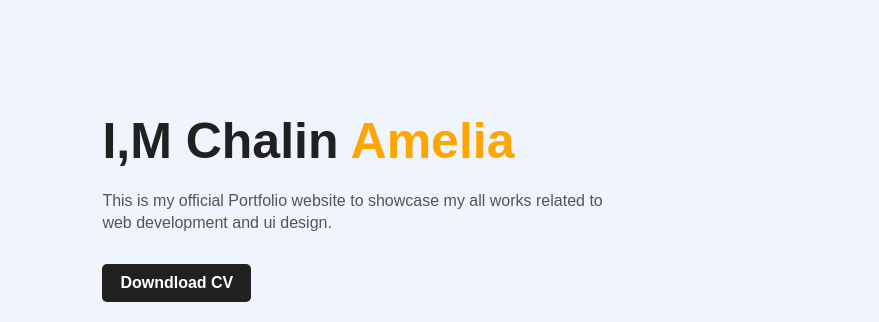
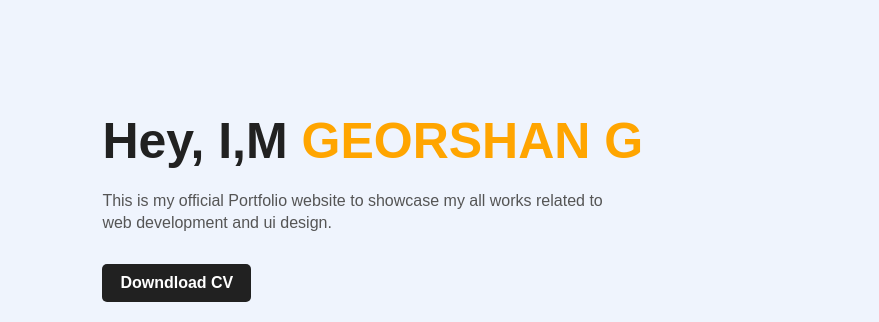
Before and after one commit to georshang/georshan.github.io, a plain HTML site: page index.html in a window 1280 px wide. Shown: the part 158-480 px from the top of the page, 0-879 px from the left. Drawn offline with Linux system fonts and the light colour scheme.

Commit message:
Update index.html

```diff
--- a/index.html
+++ b/index.html
@@ -21,7 +21,7 @@
             </ul>
         </nav>
         <div class="detel">
-            <h1>I,M Chalin <span>Amelia</span></h1>
+            <h1>Hey, I,M <span>GEORSHAN G</span></h1>
             <p>This is my official Portfolio website to showcase my
                 all works related to <br> web development and ui design. </p>
             <a href="#">Downdload CV</a>
```
